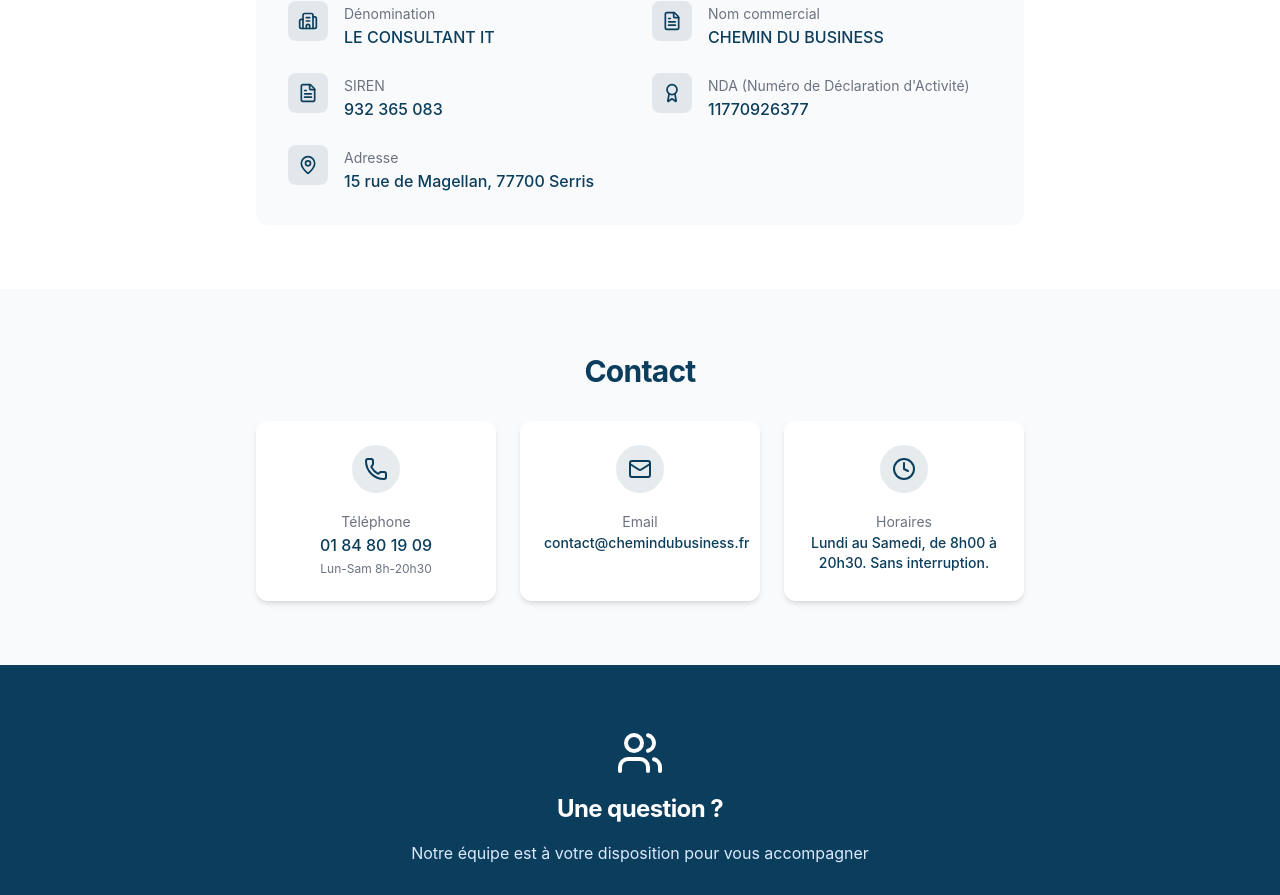
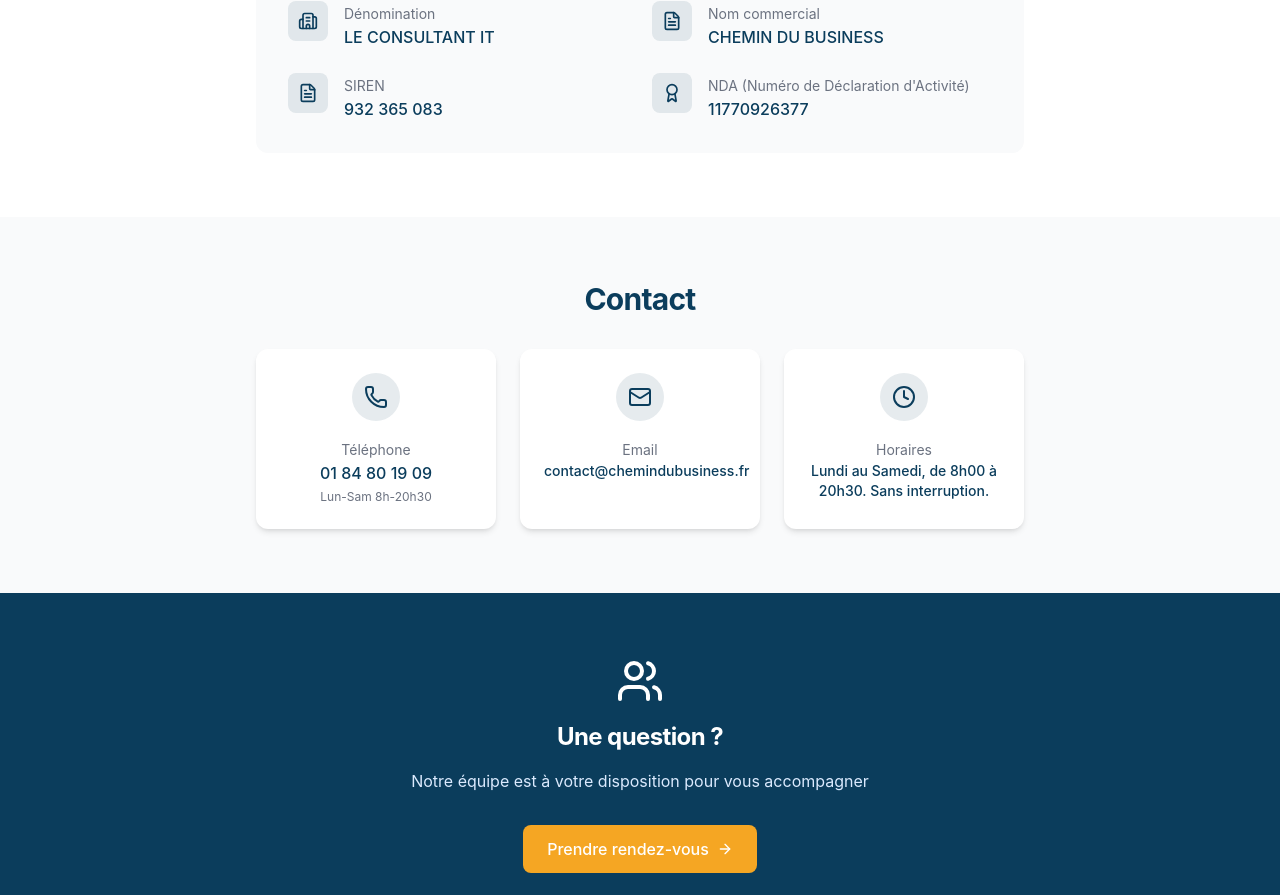
Before and after one commit to chemin-du-business/site-chemin-du-business, a React (Vite) app: page /a-propos in a window 1280 px wide. Shown: the part 1446-2341 px from the top of the page. Built offline with nearby package versions, Linux system fonts and the light colour scheme.

Commit message:
Description des changements

```diff
--- a/src/pages/APropos.tsx
+++ b/src/pages/APropos.tsx
@@ -142,16 +142,6 @@
                     <p className="font-medium text-[#0B3D5C]">{legalInfo.nda}</p>
                   </div>
                 </div>
-
-                <div className="flex items-start gap-4 md:col-span-2">
-                  <div className="w-10 h-10 rounded-lg bg-[#0B3D5C]/10 flex items-center justify-center flex-shrink-0">
-                    <MapPin className="w-5 h-5 text-[#0B3D5C]" />
-                  </div>
-                  <div>
-                    <span className="text-sm text-gray-500">Adresse</span>
-                    <p className="font-medium text-[#0B3D5C]">{legalInfo.adresse}</p>
-                  </div>
-                </div>
               </div>
             </div>
           </div>
--- a/src/pages/FormationIAPython.tsx
+++ b/src/pages/FormationIAPython.tsx
@@ -101,7 +101,7 @@
             </div>
             <div className="mt-4 pt-4 border-t text-center">
               <span className="text-sm text-gray-500">Financement : </span>
-              <span className="font-medium text-[#0B3D5C]">CPF / OPCO / Personnel</span>
+              <span className="font-medium text-[#0B3D5C]">CPF / Personnel</span>
             </div>
           </div>
         </div>
--- a/src/pages/FormationWordPress.tsx
+++ b/src/pages/FormationWordPress.tsx
@@ -105,7 +105,7 @@
             </div>
             <div className="mt-4 pt-4 border-t text-center">
               <span className="text-sm text-gray-500">Financement : </span>
-              <span className="font-medium text-[#0B3D5C]">CPF / OPCO / Personnel</span>
+              <span className="font-medium text-[#0B3D5C]">CPF / Personnel</span>
             </div>
           </div>
         </div>
--- a/src/pages/MentionsLegales.tsx
+++ b/src/pages/MentionsLegales.tsx
@@ -103,7 +103,7 @@
                 <p className="text-gray-700 text-sm">
                   CHEMIN DU BUSINESS est un organisme de formation certifié Qualiopi,
                   garantissant le respect des critères qualité définis par la loi pour
-                  les actions de formation, le bilan de compétences, la VAE et l'apprentissage.
+                  les actions de formation.
                 </p>
               </div>
             </div>
```
